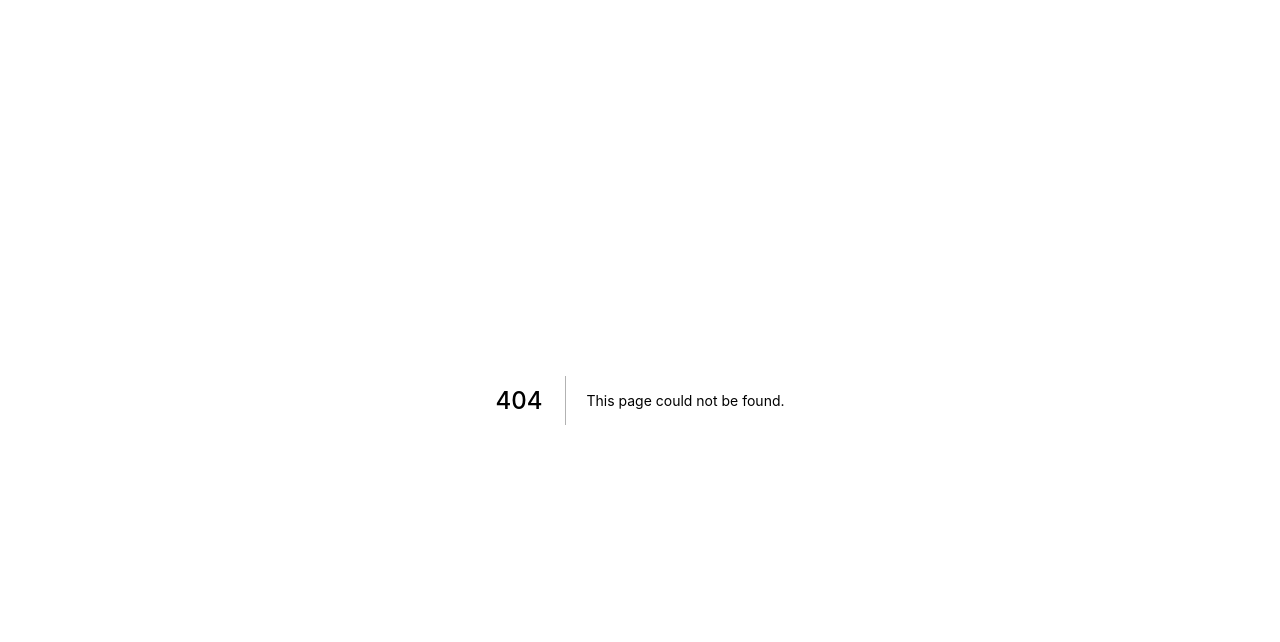
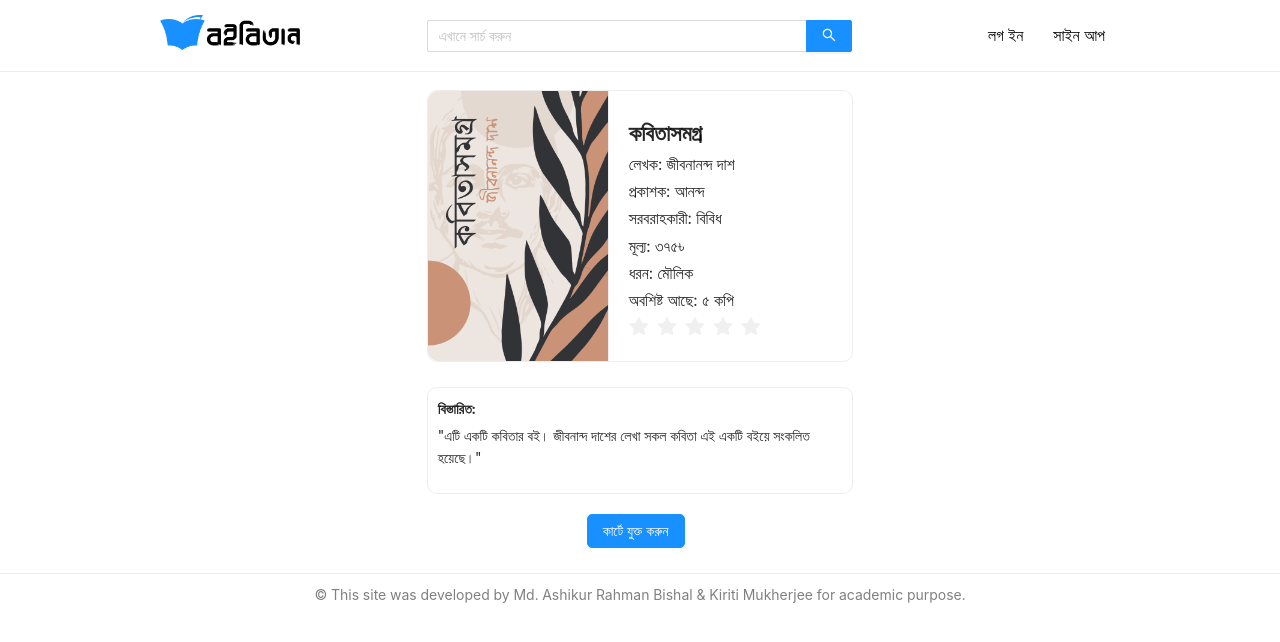
Before and after one commit to arBishal/Boibitaan-Web-API-Project, a Next.js app: page /product/id in a window 1280 px wide. Before the commit this address had no page. Shown: the top 642 px of the page. Built offline with nearby package versions, Linux system fonts and the light colour scheme; no server answers.

Commit message:
complete product page

```diff
--- /dev/null
+++ b/pages/product/id.tsx
@@ -0,0 +1,13 @@
+import React from "react";
+import ProductBody from "../../src/components/ProductBody";
+import Page from "../../src/components/page";
+
+const Product = () => {
+  return (
+    <Page title="[প্রোডাক্টের নাম]">
+      <ProductBody />
+    </Page>
+  );
+};
+
+export default Product;
--- a/src/components/CartItemCard.tsx
+++ b/src/components/CartItemCard.tsx
@@ -6,11 +6,6 @@ import DeleteOutlined from "@ant-design/icons/lib/icons/DeleteOutlined";
 import Counter from "../ui-base-components/Counter";
 
 const CartItemCard = ({ image, name, author, price }) => {
-  const [open, setOpen] = useState<boolean>(false);
-
-  const handleClick = () => {
-    setOpen(true);
-  };
 
   return (
     <div className={CartItemCardStyle.cartItem}>
@@ -35,7 +30,6 @@ const CartItemCard = ({ image, name, author, price }) => {
         <Button
           theme="remove"
           style={{ marginTop: "5px", marginBottom: "10px" }}
-          onClick={handleClick}
         >
           <DeleteOutlined />
         </Button>
--- /dev/null
+++ b/src/components/ProductBody.tsx
@@ -0,0 +1,48 @@
+import React from "react";
+import { Row, Col } from "antd";
+import ProductBodyStyle from "./productBody.module.css";
+import ProductCard from "./ProductCard";
+import Item1 from "../../public/item/item1.png";
+import Button from "../ui-base-components/Button";
+
+function ProductBody() {
+  return (
+    <div className={ProductBodyStyle.productBody}>
+      <Row>
+        <Col span={8} offset={8}>
+          <div className={ProductBodyStyle.productCard}>
+            <ProductCard
+            image={Item1}
+            name="কবিতাসমগ্র"
+            author="জীবনানন্দ দাশ"
+            price="৩৭৫"
+            publisher="আনন্দ"
+            supplier="বিবিধ"
+            quantity="৫"
+            catagory="মৌলিক"
+            />
+          </div>
+        </Col>
+      </Row>
+      <Row>
+        <Col span={8} offset={8}>
+            <div className={ProductBodyStyle.productDescription}>
+                <p style={{fontWeight: "bold", marginBottom: "5px"}}>
+                    বিস্তারিত:
+                </p>
+                <p>
+                "এটি একটি কবিতার বই। জীবনান্দ দাশের লেখা সকল কবিতা এই একটি বইয়ে সংকলিত হয়েছে।"
+                </p>
+            </div>
+        </Col>
+      </Row>
+      <Row>
+        <Col span={2} offset={11}>
+        <Button theme="dark" style={{marginTop: "20px"}}> কার্টে যুক্ত করুন </Button>
+        </Col>
+      </Row>
+    </div>
+  );
+}
+
+export default ProductBody;
--- /dev/null
+++ b/src/components/ProductCard.tsx
@@ -0,0 +1,39 @@
+import React, { useState } from "react";
+import Button from "../ui-base-components/Button";
+import Image from "next/image";
+import ProductCardStyle from "./productCard.module.css";
+import Rating from "../ui-base-components/Rating";
+
+const ProductCard = ({ image, name, author, price, publisher, supplier, quantity, catagory  }) => {
+  const [open, setOpen] = useState<boolean>(false);
+
+  const handleClick = () => {
+    setOpen(true);
+  };
+
+  return (
+    <div className={ProductCardStyle.productCard}>
+      <div className={ProductCardStyle.cardImage}>
+        <Image
+          src={image}
+          alt="item1"
+          height="270vh"
+          width="180vh"
+          style={{ borderRadius: "10px 0px 0px 10px" }}
+        />
+      </div>
+      <div className={ProductCardStyle.cardInfo}>
+        <p className={ProductCardStyle.infoTextLarge}>{name}</p>
+        <p className={ProductCardStyle.infoText}>লেখক: {author}</p>
+        <p className={ProductCardStyle.infoText}>প্রকাশক: {publisher}</p>
+        <p className={ProductCardStyle.infoText}>সরবরাহকারী: {supplier}</p>
+        <p className={ProductCardStyle.infoText}>মূল্য: {price}৳</p>
+        <p className={ProductCardStyle.infoText}>ধরন: {catagory}</p>
+        <p className={ProductCardStyle.infoText}>অবশিষ্ট আছে: {quantity} কপি</p>
+        <Rating></Rating>
+      </div>
+    </div>
+  );
+};
+
+export default ProductCard;
--- /dev/null
+++ b/src/components/productBody.module.css
@@ -0,0 +1,24 @@
+.productBody {
+  display: "flex";
+  align-items: "center";
+  justify-content: "center";
+  margin-top: 65px;
+  background-color: white;
+  height: auto;
+  top: 100px;
+}
+
+.productCard {
+  border: 1px solid #eeeeee;
+  border-radius: 10px;
+  background-color: white;
+  margin-top: 25px;
+}
+
+.productDescription {
+  border: 1px solid #eeeeee;
+  border-radius: 10px;
+  background-color: white;
+  margin-top: 25px;
+  padding: 10px;
+}
--- /dev/null
+++ b/src/components/productCard.module.css
@@ -0,0 +1,34 @@
+.productCard {
+    display: flex;
+    flex-direction: row;
+    align-items: center;
+  }
+
+  .cardImage {
+    display: flex;
+    align-items: center;
+    justify-content: center;
+    border-right: 1px solid #eeeeee;
+  }
+
+  .cardInfo {
+    display: flex;
+    flex-direction: column;
+    justify-content: center;
+    align-items: left;
+    font-size: 16px;
+    height: auto;
+    margin-left: 20px;
+  }
+
+  .infoText {
+    margin-top: 5px;
+    margin-bottom: -3px;
+  }
+
+  .infoTextLarge {
+    margin-top: 5px;
+    margin-bottom: -3px;
+    font-size: 22px;
+    font-weight: bold;
+  }
--- /dev/null
+++ b/src/ui-base-components/Rating.tsx
@@ -0,0 +1,17 @@
+import { Rate } from 'antd';
+import React, { useState } from 'react';
+
+const desc = ['জঘন্য!', 'খারাপ!', 'ঠিকঠাক!', 'ভালো!', 'দারুণ!'];
+
+const Rating: React.FC = () => {
+  const [value, setValue] = useState(0);
+
+  return (
+    <span>
+      <Rate tooltips={desc} onChange={setValue} value={value} allowClear={true}  />
+      {value ? <span className="ant-rate-text">{desc[value - 1]}</span> : ''}
+    </span>
+  );
+};
+
+export default Rating;
```
